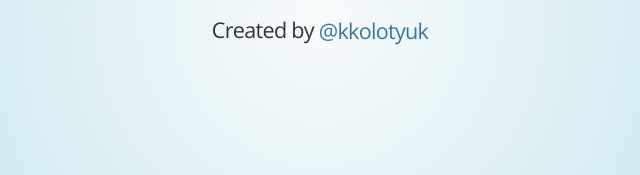
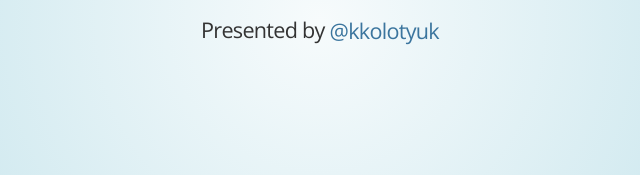
Before and after one commit to kkolotyuk/tmux-slides, a website: page index.html in a window 1280 px wide. Shown: the part 380-555 px from the top of the page, 320-960 px from the left. Drawn offline with nearby package versions, Linux system fonts and the light colour scheme.

Commit message:
Created -> presented

```diff
--- a/index.html
+++ b/index.html
@@ -45,7 +45,7 @@
 				<section>
 					<h2>tmux</h2>
           <p>
-            <small>Created by <a href="http://twitter.com/kkolotyuk">@kkolotyuk</a></small>
+            <small>Presented by <a href="http://twitter.com/kkolotyuk">@kkolotyuk</a></small>
           </p>
 				</section>
 
```
